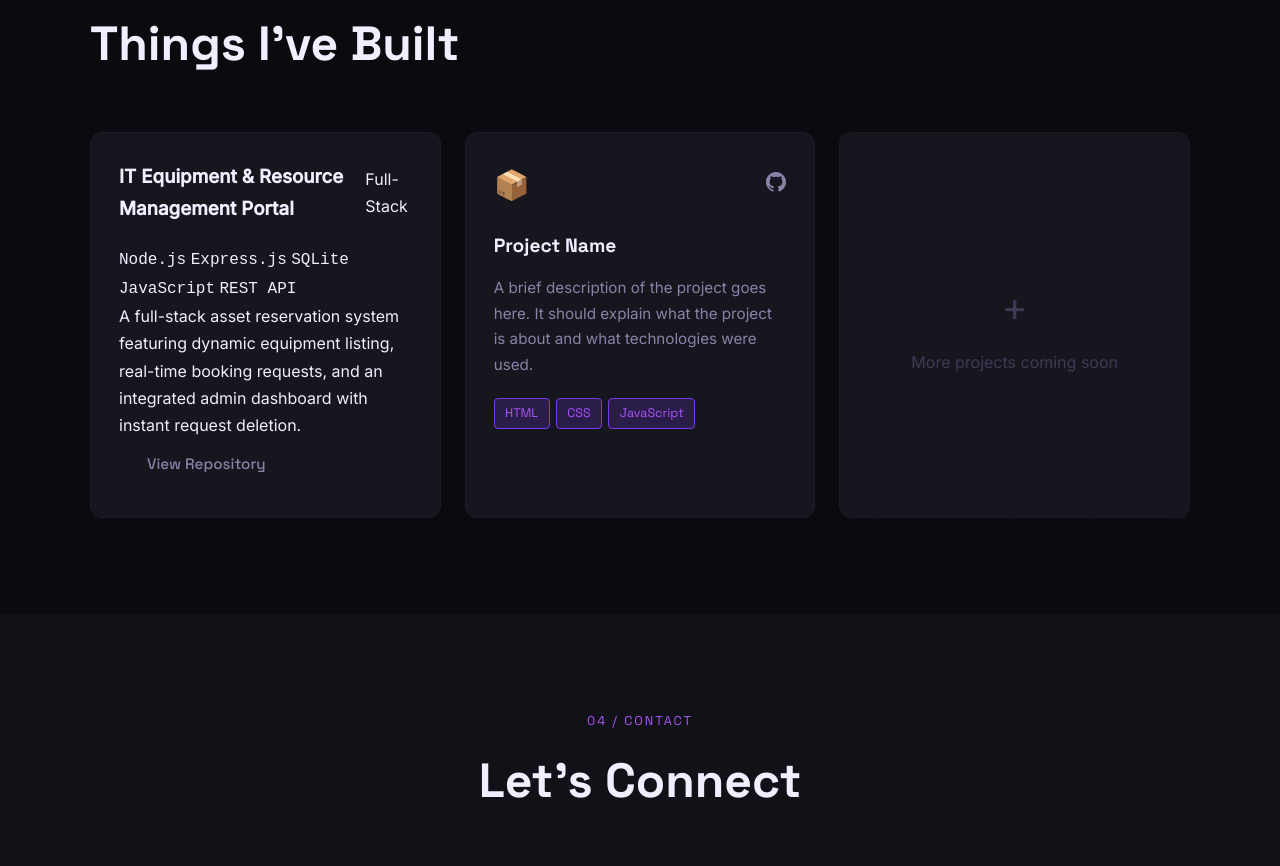
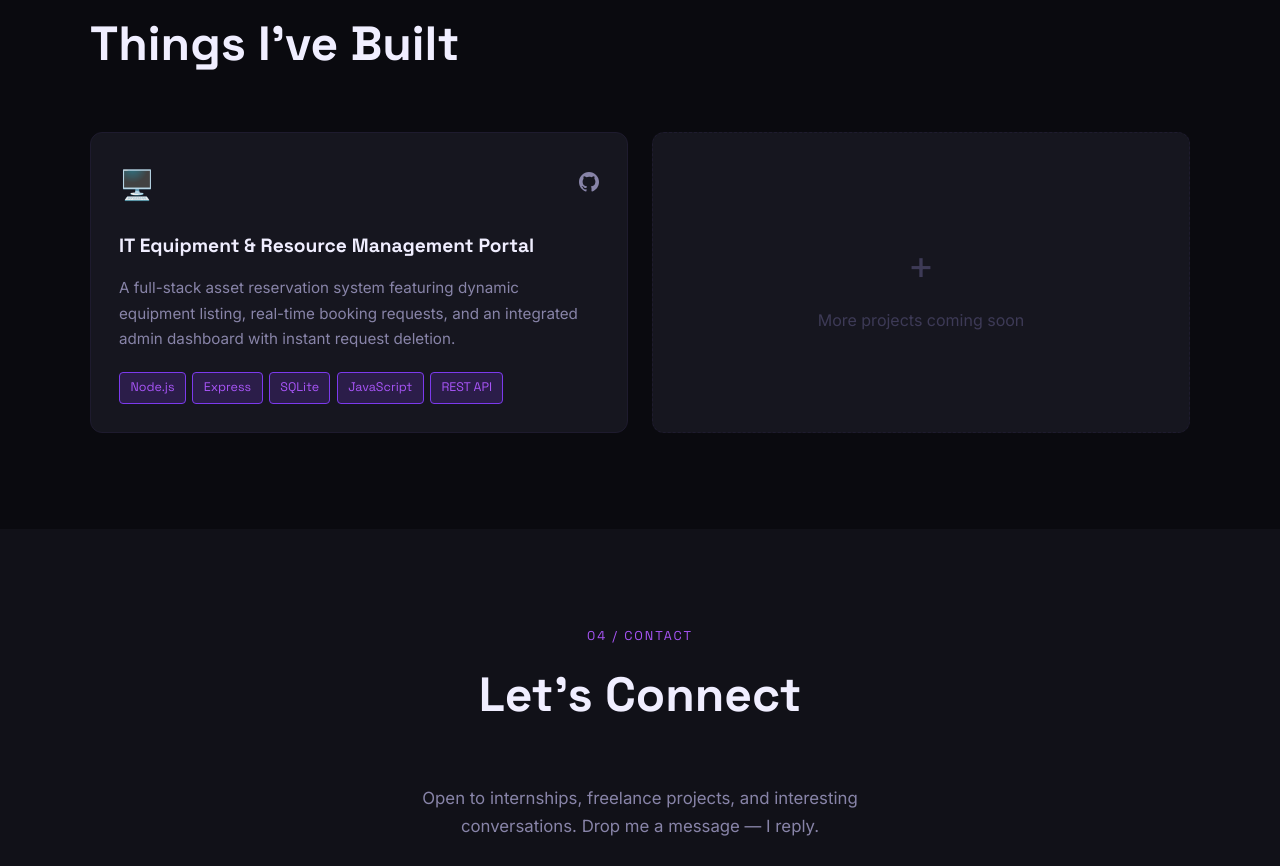
Before and after one commit to oSaio/Portfolio, a plain HTML site: page index.html in a window 1280 px wide. Shown: the part 2088-2954 px from the top of the page. Drawn offline with Linux system fonts and the light colour scheme.

Commit message:
Add IT Equipment Portal card to projects section

```diff
--- a/index.html
+++ b/index.html
@@ -156,40 +156,14 @@
       <!-- IT Equipment Reservation Portal -->
       <div class="project-card">
         <div class="project-header">
-              <h3>IT Equipment & Resource Management Portal</h3>
-              <span class="badge">Full-Stack</span>
-            </div>
-
-            <p class="project-tech">
-              <code>Node.js</code>
-              <code>Express.js</code>
-              <code>SQLite</code>
-              <code>JavaScript</code>
-              <code>REST API</code>
-            </p>
-
-            <p class="project-description">
-              A full-stack asset reservation system featuring dynamic equipment
-              listing, real-time booking requests, and an integrated admin
-              dashboard with instant request deletion.
-            </p>
-
+          <span class="project-icon">🖥️</span>
           <div class="project-links">
             <a
               href="https://github.com/oSaio/resource-portal-backend"
+              aria-label="GitHub Repository"
               target="_blank"
-                rel="noopener noreferrer"
-                class="btn"
+              rel="noopener"
             >
-                View Repository
-              </a>
-            </div>
-          </div>
-          <div class="project-card">
-            <div class="project-header">
-              <span class="project-icon">📦</span>
-              <div class="project-links">
-                <a href="#" aria-label="GitHub" target="_blank" rel="noopener">
               <svg
                 xmlns="http://www.w3.org/2000/svg"
                 width="20"
@@ -204,18 +178,25 @@
             </a>
           </div>
         </div>
-            <h3 class="project-title">Project Name</h3>
+
+        <h3 class="project-title">IT Equipment & Resource Management Portal</h3>
+
         <p class="project-desc">
-              A brief description of the project goes here. It should explain
-              what the project is about and what technologies were used.
+          A full-stack asset reservation system featuring dynamic equipment
+          listing, real-time booking requests, and an integrated admin
+          dashboard with instant request deletion.
         </p>
+
         <div class="project-tags">
-              <span>HTML</span>
-              <span>CSS</span>
+          <span>Node.js</span>
+          <span>Express</span>
+          <span>SQLite</span>
           <span>JavaScript</span>
+          <span>REST API</span>
         </div>
       </div>
 
+      <!-- Placeholder Project -->
       <div class="project-card project-placeholder">
         <div class="placeholder-inner">
           <span class="plus">+</span>
```
Lines whose indentation alone changed are shown as unchanged.
